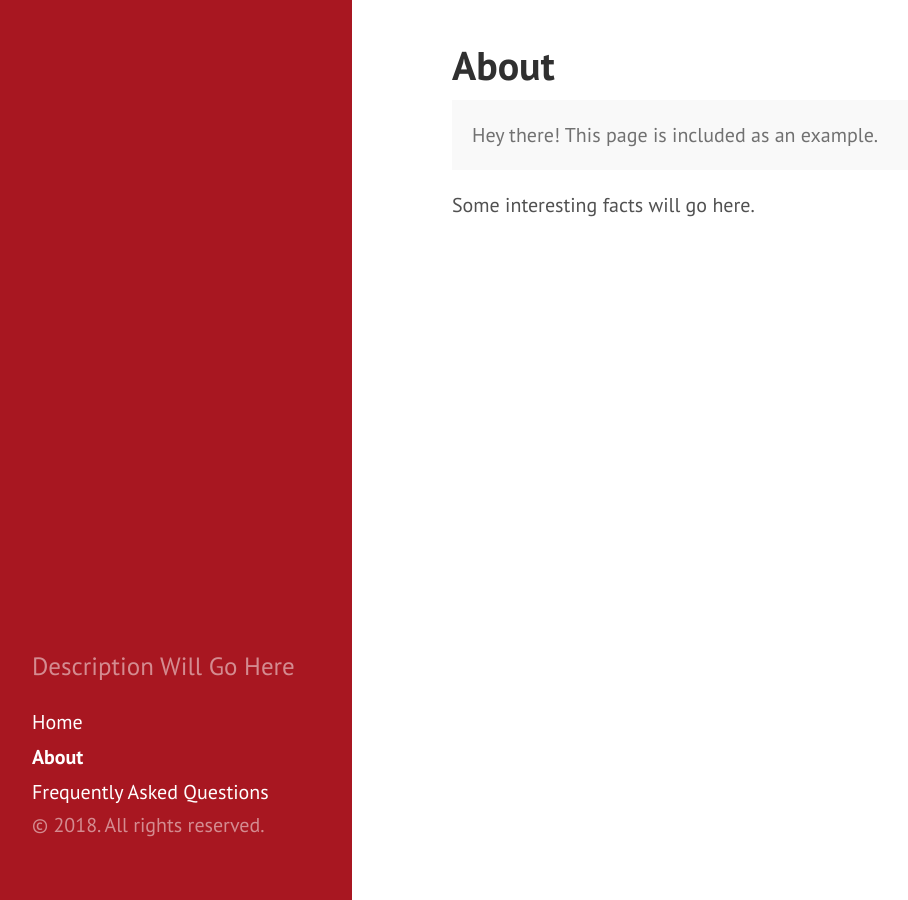
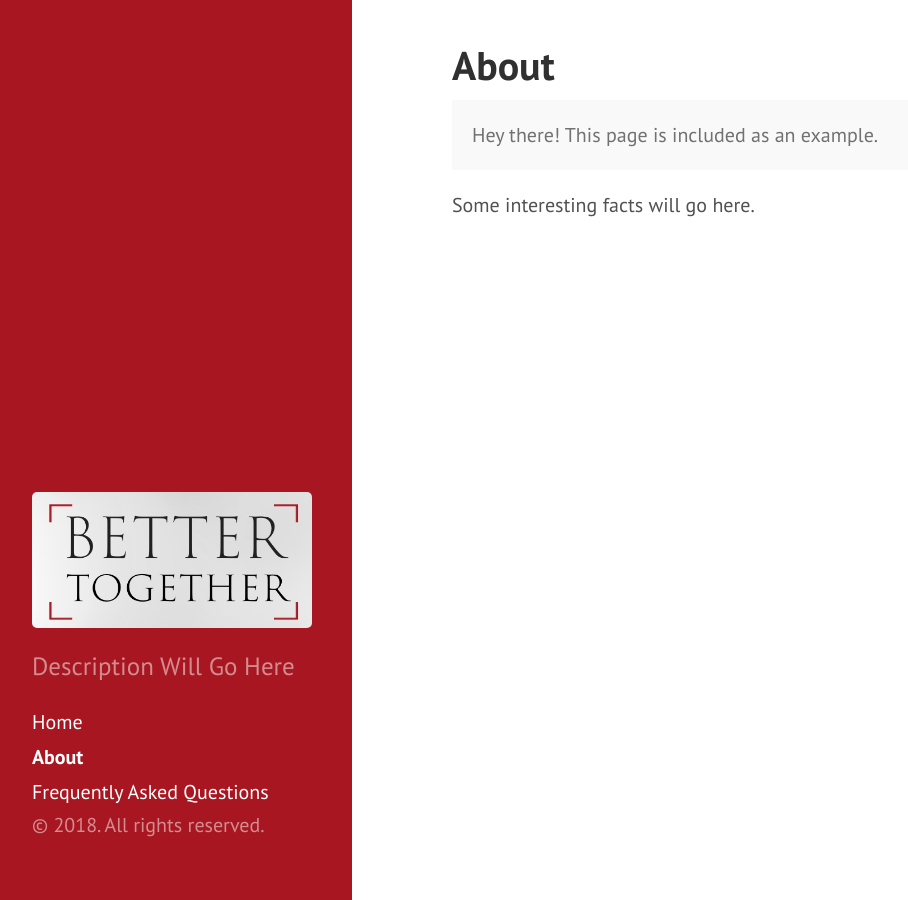
Before and after one commit to better-together-tab/better-together, a Jekyll site: the page built from about.md, in a window 1280 px wide. Shown: the whole page, without its empty margins (8-916 px from the left). Built offline with Jekyll 4.4.1, drawn with Linux system fonts in a browser that asks for light colours; nearby versions of some CDN libraries.

Commit message:
Fixed relative reference to logo

```diff
--- a/_includes/sidebar.html
+++ b/_includes/sidebar.html
@@ -3,7 +3,7 @@
     <div class="">
       <h1>
         <a href="{{ site.url }}">
-            <img style="width:100%" src="{{ site.baseurl }}public/better-together-logo.jpg" alt="">
+            <img style="width:100%" src="{{ site.url }}/public/better-together-logo.jpg" alt="">
         </a>
       </h1>
       <p class="lead">{{ site.description }}</p>
```
